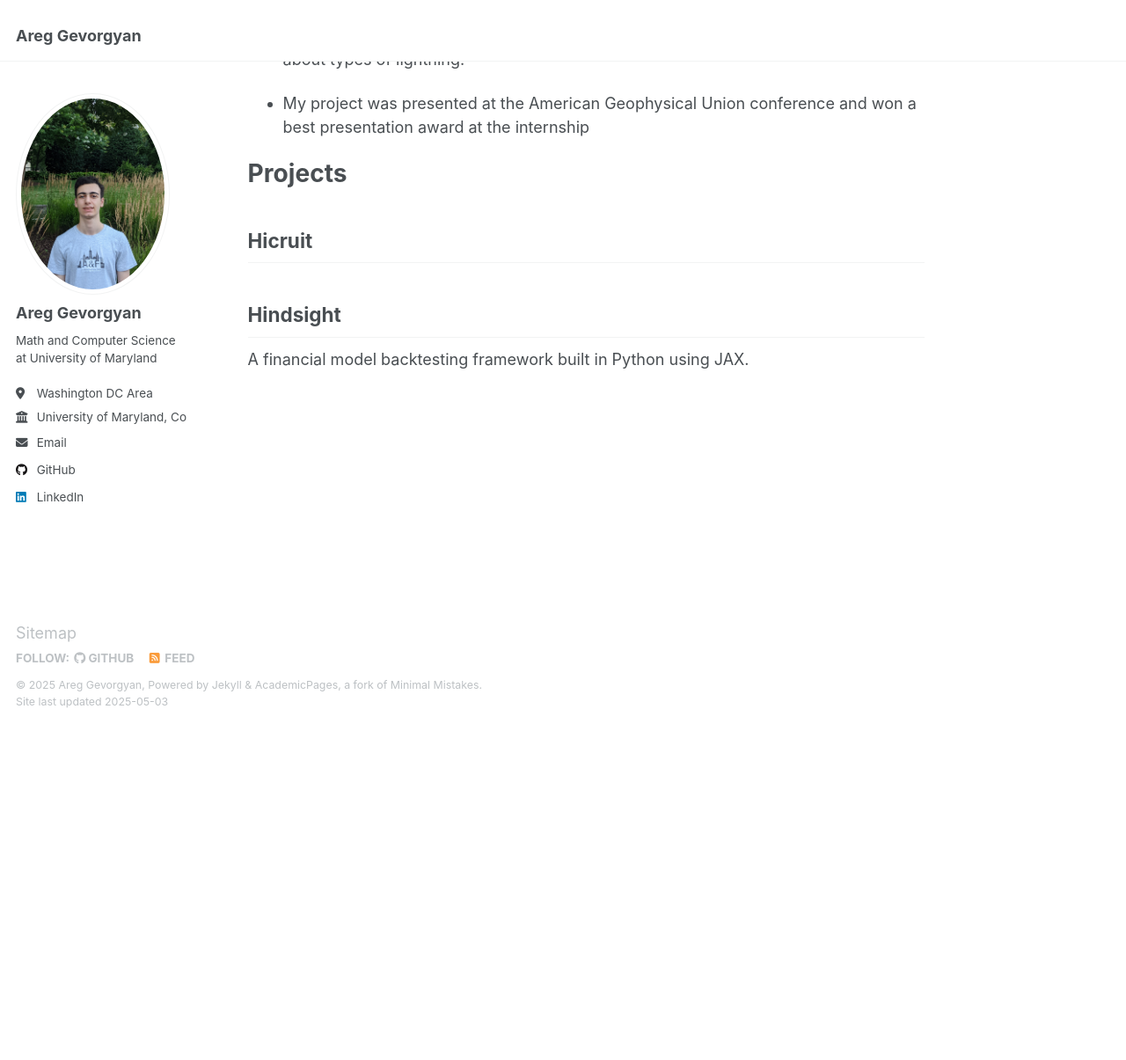
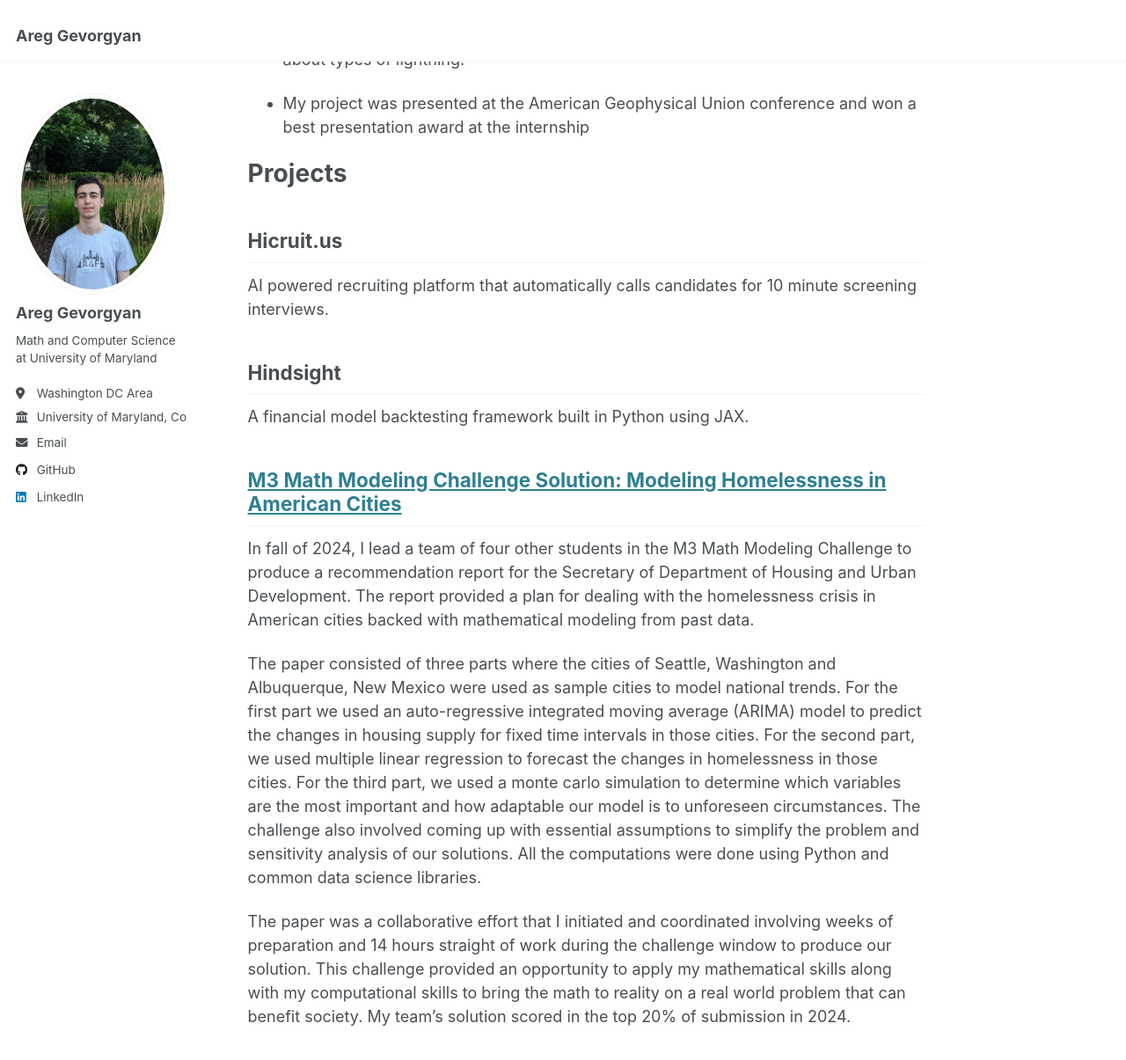
Before and after one commit to AregGevorgyan/AregGevorgyan.github.io, a Jekyll site: the page built from _pages/about.md, in a window 1280 px wide and 1400 px high, scrolled down 1679 px. Shown: the top 1205 px of the window at 88% size. Built offline with Jekyll 4.4.1, drawn with Linux system fonts in a browser that asks for light colours; before the commit the page ends 2504 px from its top, so only the background shows below that.

Commit message:
Added artifact

```diff
--- a/_pages/about.md
+++ b/_pages/about.md
@@ -47,8 +47,18 @@ Visual Reality Development Intern, Earth System Science Interdisciplinary Center
 
 # Projects
 
-## Hicruit
+## Hicruit.us
+
+AI powered recruiting platform that automatically calls candidates for 10 minute screening interviews.
 
 ## Hindsight
 
 A financial model backtesting framework built in Python using JAX.
+
+## [M3 Math Modeling Challenge Solution: Modeling Homelessness in American Cities](https://areggevorgyan.github.io/files/M3_Math_Modeling_2024.pdf)
+
+In fall of 2024, I lead a team of four other students in the M3 Math Modeling Challenge to produce a recommendation report for the Secretary of Department of Housing and Urban Development. The report provided a plan for dealing with the homelessness crisis in American cities backed with mathematical modeling from past data.
+
+The paper consisted of three parts where the cities of Seattle, Washington and Albuquerque, New Mexico were used as sample cities to model national trends. For the first part we used an auto-regressive integrated moving average (ARIMA) model to predict the changes in housing supply for fixed time intervals in those cities. For the second part, we used multiple linear regression to forecast the changes in homelessness in those cities. For the third part, we used a monte carlo simulation to determine which variables are the most important and how adaptable our model is to unforeseen circumstances. The challenge also involved coming up with essential assumptions to simplify the problem and sensitivity analysis of our solutions. All the computations were done using Python and common data science libraries.
+
+The paper was a collaborative effort that I initiated and coordinated involving weeks of preparation and 14 hours straight of work during the challenge window to produce our solution. This challenge provided an opportunity to apply my mathematical skills along with my computational skills to bring the math to reality on a real world problem that can benefit society. My team’s solution scored in the top 20% of submission in 2024.
```
Also changed, not shown: 1 other file.
